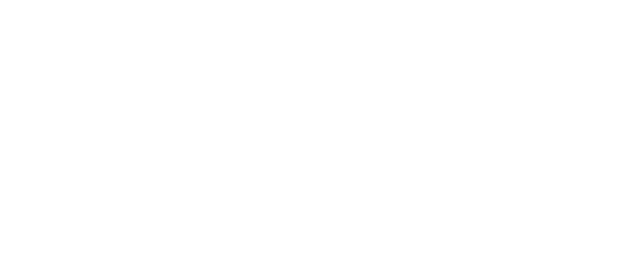
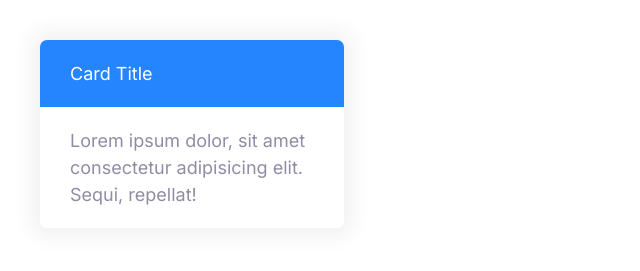
Before and after one commit to sadigwork/fasi-web, a plain HTML site: page index.html in a window 1280 px wide. Shown: the whole page, without its empty margins (0-640 px from the left). Drawn offline with Linux system fonts and the light colour scheme.

Commit message:
Build card component.

```diff
--- a/css/style.css
+++ b/css/style.css
@@ -258,3 +258,23 @@ a {
     font-size: 1.5rem;
   }
 }
+/* Cards */
+.card {
+  border-radius: 7px;
+  box-shadow: 0 0 20px 10px #f3f3f3;
+  overflow: hidden;
+}
+
+.card__header,
+.card__body {
+  padding: 2rem 3rem;
+}
+
+.card--primary .card__header {
+  background: var(--color-primary);
+  color: #fff;
+}
+.card--secondary .card__header {
+  background: var(--color-secondary);
+  color: #fff;
+}
--- a/index.html
+++ b/index.html
@@ -13,5 +13,15 @@
     <link rel="stylesheet" href="./css/style.css" />
     <title>FASI's KITCHENS</title>
   </head>
-  <body></body>
+  <body>
+    <div style="width: 30%; padding: 4rem">
+      <div class="card card--primary">
+        <header class="card__header">Card Title</header>
+        <div class="card__body">
+          Lorem ipsum dolor, sit amet consectetur adipisicing elit. Sequi,
+          repellat!
+        </div>
+      </div>
+    </div>
+  </body>
 </html>
```
Also changed, not shown: components/cards.html (added, +6 -0 lines).
